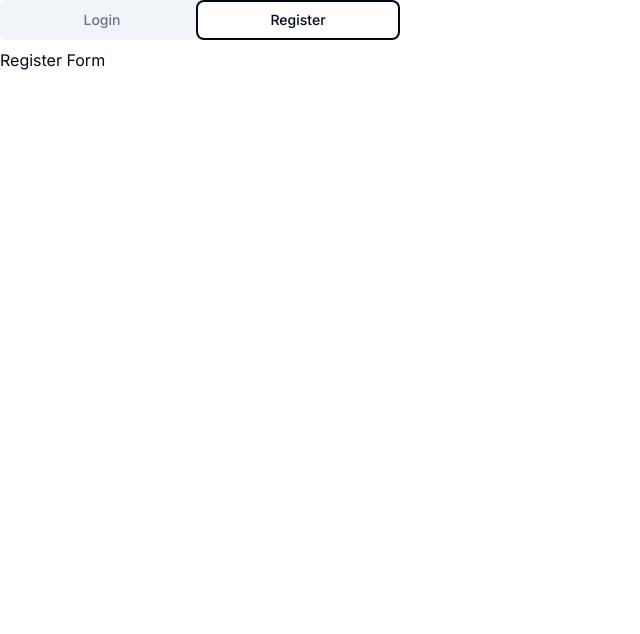
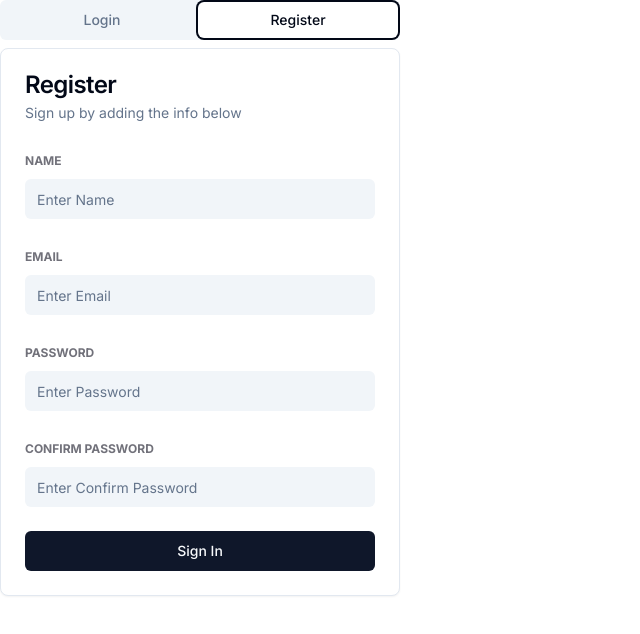
Before and after one commit to VaheStepanyan100/dashboard, a Next.js app: page /auth in a window 1280 px wide. Both pictures are taken after a click on the tab "Register". Shown: the top 634 px of the page, without its empty margins (0-640 px from the left). Built offline with nearby package versions, Linux system fonts and the light colour scheme.

Commit message:
Add Register Form

```diff
--- a/components/auth/RegisterForm.tsx
+++ b/components/auth/RegisterForm.tsx
@@ -1,5 +1,163 @@
+'use client';
+
+import { Button } from '@/components/ui/button';
+import {
+  Form,
+  FormControl,
+  FormField,
+  FormItem,
+  FormLabel,
+  FormMessage,
+} from '@/components/ui/form';
+import { Input } from '@/components/ui/input';
+import { zodResolver } from '@hookform/resolvers/zod';
+import { useRouter } from 'next/navigation';
+import { useForm } from 'react-hook-form';
+import * as z from 'zod';
+import {
+  Card,
+  CardContent,
+  CardDescription,
+  CardHeader,
+  CardTitle,
+} from '../ui/card';
+
+const formSchema = z.object({
+  name: z.string().min(1, {
+    message: 'Name is required',
+  }),
+  email: z
+    .string()
+    .min(1, {
+      message: 'Email is required',
+    })
+    .email({
+      message: 'Please enter a valid email',
+    }),
+  password: z.string().min(1, {
+    message: 'Password is required',
+  }),
+  confirmPassword: z.string().min(1, {
+    message: 'Confirm password is required',
+  }),
+});
+
+interface LoginFormProps {}
+
 const RegisterForm = () => {
-  return <div>Register Form</div>;
+  const router = useRouter();
+
+  const form = useForm<z.infer<typeof formSchema>>({
+    resolver: zodResolver(formSchema),
+    defaultValues: {
+      email: '',
+      name: '',
+      password: '',
+      confirmPassword: '',
+    },
+  });
+
+  const handleSubmit = (data: z.infer<typeof formSchema>) => {
+    router.push('/');
+  };
+
+  return (
+    <Card>
+      <CardHeader>
+        <CardTitle>Register</CardTitle>
+        <CardDescription>Sign up by adding the info below</CardDescription>
+      </CardHeader>
+      <CardContent className="space-y-2">
+        <Form {...form}>
+          <form
+            onSubmit={form.handleSubmit(handleSubmit)}
+            className="space-y-6"
+          >
+            <FormField
+              control={form.control}
+              name="name"
+              render={({ field }) => (
+                <FormItem>
+                  <FormLabel className="uppercase text-xs font-bold text-zinc-500 dark:text-white">
+                    Name
+                  </FormLabel>
+                  <FormControl>
+                    <Input
+                      className="bg-slate-100 dark:bg-slate-500 border-0 focus-visible:ring-0 text-black dark:text-white focus-visible:ring-offset-0"
+                      placeholder="Enter Name"
+                      {...field}
+                    />
+                  </FormControl>
+                  <FormMessage />
+                </FormItem>
+              )}
+            />
+            <FormField
+              control={form.control}
+              name="email"
+              render={({ field }) => (
+                <FormItem>
+                  <FormLabel className="uppercase text-xs font-bold text-zinc-500 dark:text-white">
+                    Email
+                  </FormLabel>
+                  <FormControl>
+                    <Input
+                      className="bg-slate-100 dark:bg-slate-500 border-0 focus-visible:ring-0 text-black dark:text-white focus-visible:ring-offset-0"
+                      placeholder="Enter Email"
+                      {...field}
+                    />
+                  </FormControl>
+                  <FormMessage />
+                </FormItem>
+              )}
+            />
+
+            <FormField
+              control={form.control}
+              name="password"
+              render={({ field }) => (
+                <FormItem>
+                  <FormLabel className="uppercase text-xs font-bold text-zinc-500 dark:text-white">
+                    Password
+                  </FormLabel>
+                  <FormControl>
+                    <Input
+                      type="password"
+                      className="bg-slate-100 dark:bg-slate-500 border-0 focus-visible:ring-0 text-black dark:text-white focus-visible:ring-offset-0"
+                      placeholder="Enter Password"
+                      {...field}
+                    />
+                  </FormControl>
+                  <FormMessage />
+                </FormItem>
+              )}
+            />
+            <FormField
+              control={form.control}
+              name="confirmPassword"
+              render={({ field }) => (
+                <FormItem>
+                  <FormLabel className="uppercase text-xs font-bold text-zinc-500 dark:text-white">
+                    Confirm Password
+                  </FormLabel>
+                  <FormControl>
+                    <Input
+                      type="confirmPassword"
+                      className="bg-slate-100 dark:bg-slate-500 border-0 focus-visible:ring-0 text-black dark:text-white focus-visible:ring-offset-0"
+                      placeholder="Enter Confirm Password"
+                      {...field}
+                    />
+                  </FormControl>
+                  <FormMessage />
+                </FormItem>
+              )}
+            />
+            <Button className="w-full">Sign In</Button>
+          </form>
+        </Form>
+      </CardContent>
+    </Card>
+  );
 };
 
 export default RegisterForm;
```
